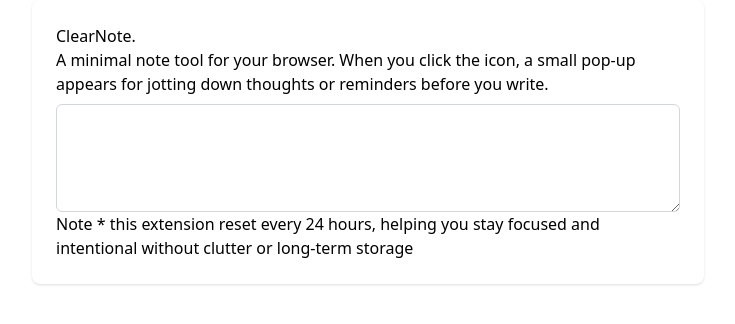
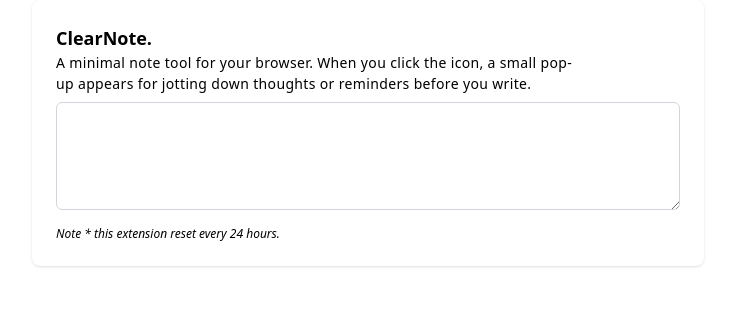
Before and after one commit to Justin-Bento/marker, a React (Vite) app: page / in a window 1280 px wide. Shown: the top 324 px of the page, without its empty margins (272-1007 px from the left). Built offline with nearby package versions, Linux system fonts and the light colour scheme.

Commit message:
Added base style for the notes

```diff
--- a/src/App.tsx
+++ b/src/App.tsx
@@ -5,8 +5,8 @@
         <div className="px-4 py-5 sm:p-6">
           {/* Content goes here */}
           <div className="">
-            <h1 className="">ClearNote.</h1>
-            <p className="">
+            <h1 className="text-lg font-semibold">ClearNote.</h1>
+            <p className="text-sm leading-[1.5] text-balance tracking-wide">
               A minimal note tool for your browser. When you click the icon, a
               small pop-up appears for jotting down thoughts or reminders before
               you write.
@@ -21,9 +21,8 @@
               defaultValue={""}
             />
           </div>
-          <p>
-            Note * this extension reset every 24 hours, helping you stay focused
-            and intentional without clutter or long-term storage
+          <p className="text-{#888} text-xs mt-4 italic text-left text-pretty">
+            Note * this extension reset every 24 hours.
           </p>
         </div>
       </div>
```
